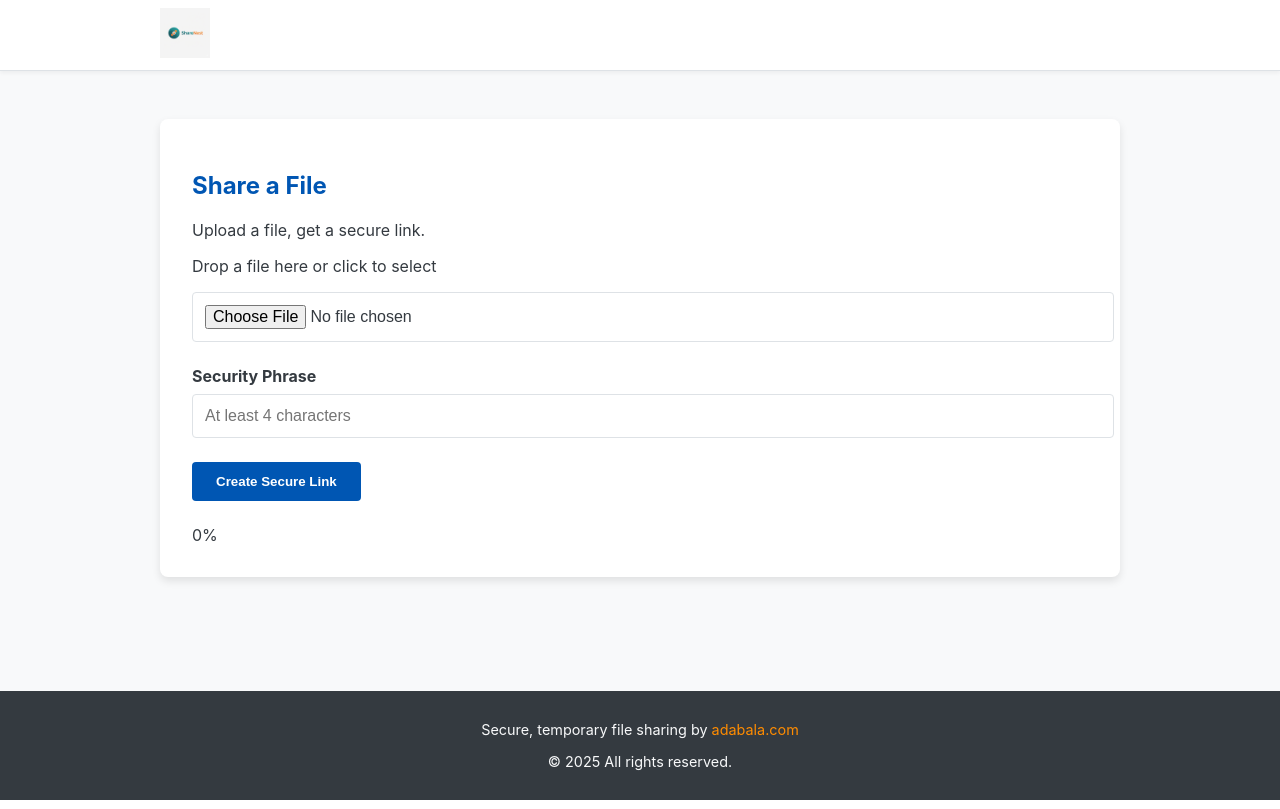
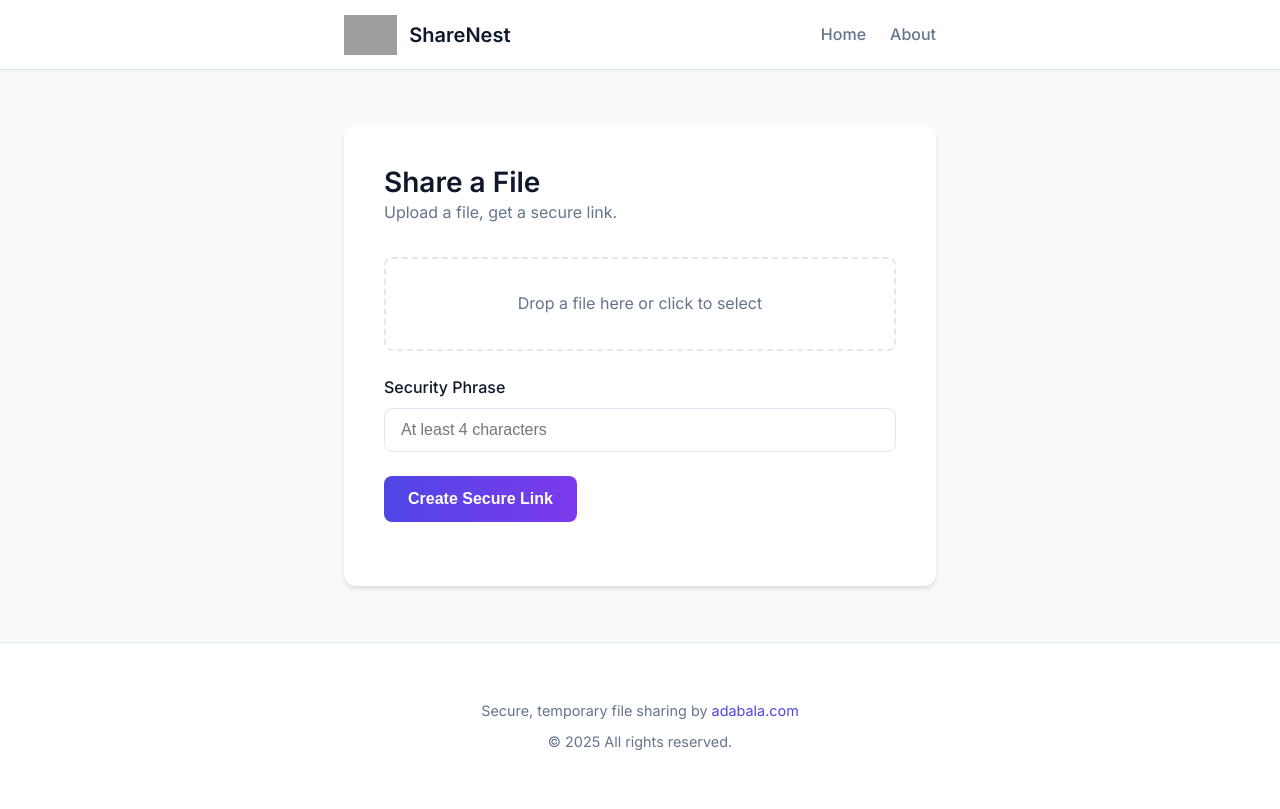
Before and after one commit to adabalap/sharenest, a Flask app: page / in a window 1280 px wide. Run offline with Flask 3, Linux system fonts and the light colour scheme; grey boxes are pictures that could not be loaded.

Commit message:
Fixed the UI rendering issues.

```diff
--- a/app.py
+++ b/app.py
@@ -332,39 +332,7 @@ def oci_abort_multipart_upload(object_name: str, upload_id: str) -> bool:
         logging.exception(f"Multipart abort failed: {e}")
         return False
 
-def oci_generate_part_par(object_name: str, upload_id: str, part_num: int) -> str | None:
-    """
-    Creates a short-lived PAR for a specific part of a multipart upload.
-    """
-    if not oci or not CreatePreauthenticatedRequestDetails:
-        return f"https://mock.oci/par-part/{object_name}?part={part_num}&uid={secrets.token_hex(4)}"
 
-    client = oci_client()
-    if not client:
-        return None
-
-    try:
-        expires = datetime.now(timezone.utc) + timedelta(minutes=app.config["PAR_EXPIRY_MIN"] * 4)
-        # The PAR name must be unique for the object
-        par_name = f"par-part-{object_name}-{part_num}-{secrets.token_hex(4)}"
-        details = oci.object_storage.models.CreatePreauthenticatedRequestDetails(
-            name=par_name,
-            object_name=object_name,
-            access_type="ObjectWrite",
-            time_expires=expires
-        )
-        resp = client.create_preauthenticated_request(
-            namespace_name=app.config["OCI_NAMESPACE"],
-            bucket_name=app.config["OCI_BUCKET_NAME"],
-            create_preauthenticated_request_details=details,
-            upload_id=upload_id,
-            upload_part_num=part_num
-        )
-        base = f"https://{app.config['OCI_NAMESPACE']}.objectstorage.{app.config['OCI_REGION']}.oci.customer-oci.com"
-        return base + resp.data.access_uri
-    except Exception as e:
-        logging.exception(f"PAR (part) creation failed: {e}")
-        return None
 
 # ------------------------------------------------------------------------------
 # Utilities
@@ -435,10 +403,18 @@ def initiate_upload():
         if not upload_id:
             return jsonify(error="Could not initiate multipart upload."), 500
 
+        # For multipart, we also need a single write PAR for the object
+        par_url = oci_generate_write_par(object_name)
+        if not par_url:
+            # If PAR fails, abort the multipart upload to clean up
+            oci_abort_multipart_upload(object_name, upload_id)
+            return jsonify(error="Could not create a secure upload link for multipart."), 500
+
         return jsonify({
             "upload_type": "multipart",
             "upload_id": upload_id,
             "object_name": object_name,
+            "par_url": par_url,  # The base URL for all parts
             "part_size_bytes": app.config["MULTIPART_PART_SIZE_MB"] * 1024 * 1024
         })
     else:
@@ -453,24 +429,7 @@ def initiate_upload():
             "object_name": object_name
         })
 
-@app.route("/api/request-part-url", methods=["POST"])
-def request_part_url():
-    """
-    Generates a PAR for a single part of a multipart upload.
-    """
-    data = request.get_json()
-    object_name = data.get("object_name")
-    upload_id = data.get("upload_id")
-    part_num = data.get("part_num")
 
-    if not all([object_name, upload_id, isinstance(part_num, int)]):
-        return jsonify(error="object_name, upload_id, and part_num are required."), 400
-
-    par_url = oci_generate_part_par(object_name, upload_id, part_num)
-    if not par_url:
-        return jsonify(error="Could not create a secure upload link for the part."), 500
-
-    return jsonify({"par_url": par_url})
 
 @app.route("/api/finalize-upload", methods=["POST"])
 def finalize_upload():
--- a/static/css/style.css
+++ b/static/css/style.css
@@ -1,224 +1,314 @@
 /*
- * ShareNest Modern UI Style
- * Theme: Blue and Orange
+ * ShareNest - Modern UI Style
+ * Theme: "Oceanic Twilight" (Blue/Purple)
  */
 
+@import url('https://fonts.googleapis.com/css2?family=Inter:wght@400;500;600;700&display=swap');
+
 :root {
-    --primary-color: #0056b3; /* A deeper blue */
-    --secondary-color: #ff8c00; /* A vibrant orange */
-    --light-bg: #f8f9fa;
-    --dark-text: #343a40;
-    --light-text: #ffffff;
-    --border-color: #dee2e6;
+    --primary-color: #4f46e5; /* Indigo */
+    --secondary-color: #7c3aed; /* Purple */
+    --accent-color: #ec4899; /* Pink for highlights */
+
+    --bg-color: #f8fafc; /* Light Gray */
+    --surface-color: #ffffff;
+    --on-surface-color: #0f172a; /* Slate */
+    --subtle-text-color: #64748b;
+    --border-color: #e2e8f0;
+
+    --success-color: #22c55e;
+    --error-color: #ef4444;
+
+    --header-height: 70px;
+    --border-radius: 0.75rem;
+    --shadow-sm: 0 1px 2px 0 rgb(0 0 0 / 0.05);
+    --shadow-md: 0 4px 6px -1px rgb(0 0 0 / 0.1), 0 2px 4px -2px rgb(0 0 0 / 0.1);
+    --shadow-lg: 0 10px 15px -3px rgb(0 0 0 / 0.1), 0 4px 6px -4px rgb(0 0 0 / 0.1);
+}
+
+/* --- Base & Typography --- */
+* {
+    box-sizing: border-box;
+    margin: 0;
+    padding: 0;
 }
 
 body {
-    font-family: -apple-system, BlinkMacSystemFont, "Segoe UI", Roboto, "Helvetica Neue", Arial, sans-serif;
-    background-color: var(--light-bg);
-    color: var(--dark-text);
-    margin: 0;
-    padding: 0;
+    font-family: 'Inter', -apple-system, BlinkMacSystemFont, "Segoe UI", Roboto, "Helvetica Neue", Arial, sans-serif;
+    background-color: var(--bg-color);
+    color: var(--on-surface-color);
+    line-height: 1.6;
     display: flex;
     flex-direction: column;
     min-height: 100vh;
+    font-size: 16px;
 }
 
 .container {
     width: 100%;
-    max-width: 960px;
+    max-width: 640px; /* Optimal for content readability */
     margin: 0 auto;
-    padding: 1rem;
+    padding: 1.5rem;
 }
+
+h1, h2, h3 {
+    line-height: 1.2;
+    font-weight: 600;
+}
+h2#card-title { color: var(--on-surface-color); font-size: 1.75rem; }
+p#card-subtitle { color: var(--subtle-text-color); margin-bottom: 2rem; }
 
 /* --- Header --- */
 header {
-    background-color: var(--light-text);
+    background-color: var(--surface-color);
     border-bottom: 1px solid var(--border-color);
-    padding: 0.5rem 1rem;
-    box-shadow: 0 2px 4px rgba(0,0,0,0.05);
+    height: var(--header-height);
+    position: sticky;
+    top: 0;
+    z-index: 100;
+    box-shadow: var(--shadow-sm);
 }
 
 header .container {
     display: flex;
     justify-content: space-between;
     align-items: center;
-    padding: 0;
+    height: 100%;
 }
 
-.logo img {
-    height: 50px; /* Increased logo size */
-    width: auto;
+.logo {
+    display: flex;
+    align-items: center;
+    gap: 0.75rem;
+    text-decoration: none;
+    color: var(--on-surface-color);
 }
+.logo img { height: 40px; width: auto; }
+.logo span { font-size: 1.25rem; font-weight: 600; }
 
-/* --- Burger Menu --- */
-.burger-menu {
-    display: none; /* Hidden on desktop */
-    cursor: pointer;
-    padding: 10px;
-    z-index: 1001;
+/* --- Navigation & Burger Menu --- */
+.nav-links {
+    display: flex;
+    gap: 1.5rem;
 }
+.nav-links a {
+    text-decoration: none;
+    color: var(--subtle-text-color);
+    font-weight: 500;
+    transition: color 0.2s ease;
+}
+.nav-links a:hover { color: var(--primary-color); }
 
+.burger-menu { display: none; cursor: pointer; z-index: 1001; }
 .burger-menu .bar {
     display: block;
     width: 25px;
     height: 3px;
-    background-color: var(--primary-color);
+    background-color: var(--on-surface-color);
     margin: 5px 0;
-    transition: 0.4s;
+    transition: all 0.3s ease-in-out;
 }
 
 /* --- Main Content --- */
 main {
     flex-grow: 1;
-    padding: 1rem 0;
+    padding: 2rem 0;
 }
+
+/* --- Card & Forms --- */
+.card {
+    background-color: var(--surface-color);
+    border-radius: var(--border-radius);
+    box-shadow: var(--shadow-md);
+    padding: 2.5rem;
+    transition: box-shadow 0.3s ease;
+}
+.card:hover { box-shadow: var(--shadow-lg); }
+
+.form-group { margin-bottom: 1.5rem; }
+label { display: block; margin-bottom: 0.5rem; font-weight: 500; color: var(--on-surface-color); }
+
+input[type="password"], input[type="text"] {
+    width: 100%;
+    padding: 0.75rem 1rem;
+    border: 1px solid var(--border-color);
+    border-radius: 0.5rem;
+    font-size: 1rem;
+    transition: border-color 0.2s, box-shadow 0.2s;
+}
+input:focus {
+    outline: none;
+    border-color: var(--primary-color);
+    box-shadow: 0 0 0 3px color-mix(in srgb, var(--primary-color) 20%, transparent);
+}
+
+#file-drop-zone {
+    border: 2px dashed var(--border-color);
+    border-radius: 0.5rem;
+    padding: 2rem;
+    text-align: center;
+    cursor: pointer;
+    transition: border-color 0.2s, background-color 0.2s;
+}
+#file-drop-zone.dragover {
+    border-color: var(--primary-color);
+    background-color: color-mix(in srgb, var(--primary-color) 5%, transparent);
+}
+#file-drop-zone p { color: var(--subtle-text-color); }
+#file-upload { display: none; }
+
+.btn {
+    display: inline-block;
+    padding: 0.875rem 1.5rem;
+    border-radius: 0.5rem;
+    text-decoration: none;
+    font-weight: 600;
+    cursor: pointer;
+    border: none;
+    transition: transform 0.2s, background-color 0.2s;
+    font-size: 1rem;
+}
+.btn:hover { transform: translateY(-2px); }
+.btn:disabled { opacity: 0.6; cursor: not-allowed; transform: none; }
+
+.btn-primary {
+    background: linear-gradient(to right, var(--primary-color), var(--secondary-color));
+    color: #ffffff;
+}
+.btn-primary:hover {
+    background: linear-gradient(to right, color-mix(in srgb, var(--primary-color) 90%, black), color-mix(in srgb, var(--secondary-color) 90%, black));
+}
+
+.btn-secondary {
+    background-color: var(--border-color);
+    color: var(--on-surface-color);
+}
+
+/* --- Progress & Result Views --- */
+.hidden { display: none; }
+#progress-view, #result-view { text-align: center; }
+#progress-filename { font-weight: 600; margin-bottom: 0.5rem; }
+#progress-percent { font-size: 2rem; font-weight: 700; color: var(--primary-color); }
+.progress-bar-container {
+    width: 100%;
+    height: 12px;
+    background-color: var(--border-color);
+    border-radius: 99px;
+    overflow: hidden;
+    margin: 1rem 0;
+}
+#progress-bar {
+    height: 100%;
+    background: linear-gradient(to right, var(--primary-color), var(--secondary-color));
+    border-radius: 99px;
+    transition: width 0.3s ease;
+}
+#progress-status { color: var(--subtle-text-color); }
+
+.share-link-wrapper { text-align: left; }
+.share-link-wrapper .filename { color: var(--primary-color); }
+.share-link-container { margin: 1.5rem 0; }
+.share-link-input-wrapper { display: flex; gap: 0.5rem; }
+#share-url-input {
+    flex-grow: 1;
+    background-color: var(--bg-color);
+    border-color: var(--border-color);
+    color: var(--on-surface-color);
+}
+#copy-btn { white-space: nowrap; }
+#reset-button { width: 100%; margin-top: 1rem; }
+
+.error-message {
+    background-color: color-mix(in srgb, var(--error-color) 10%, transparent);
+    border: 1px solid color-mix(in srgb, var(--error-color) 30%, transparent);
+    color: var(--error-color);
+    padding: 1rem;
+    border-radius: 0.5rem;
+    margin-bottom: 1.5rem;
+}
+.error-message h3 { color: var(--error-color); }
 
 /* --- Footer --- */
 footer {
-    background-color: var(--dark-text);
-    color: var(--light-bg);
-    padding: 1rem;
+    background-color: var(--surface-color);
+    border-top: 1px solid var(--border-color);
+    color: var(--subtle-text-color);
+    padding: 2rem 0;
     text-align: center;
     font-size: 0.9rem;
     margin-top: auto;
 }
+footer a { color: var(--primary-color); text-decoration: none; }
+footer a:hover { text-decoration: underline; }
+footer .copyright { margin-top: 0.5rem; }
 
-footer a {
-    color: var(--secondary-color);
-    text-decoration: none;
+/* --- Flash Messages --- */
+.flash-messages { margin-bottom: 1.5rem; }
+.flash-message {
+    padding: 1rem;
+    border-radius: 0.5rem;
+    border: 1px solid transparent;
 }
-
-/* --- Forms & Cards --- */
-.card {
-    background-color: var(--light-text);
-    border-radius: 8px;
-    box-shadow: 0 4px 8px rgba(0,0,0,0.1);
-    padding: 2rem;
-    margin-top: 1rem;
-}
-
-h1, h2 {
-    color: var(--primary-color);
-}
-
-.form-group {
-    margin-bottom: 1.5rem;
-}
-
-label {
-    display: block;
-    margin-bottom: 0.5rem;
-    font-weight: bold;
-}
-
-input[type="file"],
-input[type="password"],
-input[type="text"] {
-    width: 100%;
-    padding: 0.75rem;
-    border: 1px solid var(--border-color);
-    border-radius: 4px;
-    font-size: 1rem;
-}
-
-.btn {
-    display: inline-block;
-    padding: 0.75rem 1.5rem;
-    border-radius: 4px;
-    text-decoration: none;
-    font-weight: bold;
-    cursor: pointer;
-    border: none;
-    transition: background-color 0.3s ease;
-}
-
-.btn-primary {
-    background-color: var(--primary-color);
-    color: var(--light-text);
-}
-
-.btn-primary:hover {
-    background-color: #004494;
-}
-
-.btn-secondary {
-    background-color: var(--secondary-color);
-    color: var(--light-text);
-}
-
-.btn-secondary:hover {
-    background-color: #cc7000;
-}
-
-/* --- Result & Share Link --- */
-#result {
-    margin-top: 2rem;
-}
-
-.share-link-wrapper {
-    display: flex;
-    align-items: center;
-    gap: 10px;
-    margin-top: 1rem;
-}
-
-#share-url {
-    flex-grow: 1;
-    background-color: #e9ecef;
-    padding: 0.75rem;
-    border-radius: 4px;
-    border: 1px solid var(--border-color);
-    overflow-x: auto;
-    white-space: nowrap;
-}
-
-#copy-btn {
-    flex-shrink: 0;
+.flash-message.error {
+    background-color: color-mix(in srgb, var(--error-color) 10%, transparent);
+    border-color: color-mix(in srgb, var(--error-color) 30%, transparent);
+    color: var(--error-color);
 }
 
 /* --- PWA Install Prompt --- */
 #install-prompt {
     display: none;
     position: fixed;
-    bottom: 1rem;
+    bottom: 1.5rem;
     left: 50%;
     transform: translateX(-50%);
-    background-color: var(--dark-text);
-    color: var(--light-text);
-    padding: 1rem;
-    border-radius: 8px;
-    box-shadow: 0 4px 12px rgba(0,0,0,0.2);
+    background-color: var(--on-surface-color);
+    color: var(--bg-color);
+    padding: 1rem 1.5rem;
+    border-radius: var(--border-radius);
+    box-shadow: var(--shadow-lg);
     z-index: 1000;
     align-items: center;
     gap: 1rem;
+    max-width: 90%;
 }
-
-#install-prompt p {
-    margin: 0;
-}
-
-#install-btn, #install-dismiss-btn {
-    flex-shrink: 0;
-}
-
+#install-prompt img { height: 40px; width: 40px; }
+#install-prompt p { margin: 0; flex-grow: 1; }
+.install-prompt-buttons { display: flex; gap: 0.5rem; align-items: center; }
 #install-dismiss-btn {
     background: none;
     border: none;
-    color: var(--light-text);
+    color: var(--subtle-text-color);
     font-size: 1.5rem;
     cursor: pointer;
     padding: 0 0.5rem;
+    line-height: 1;
 }
 
 /* --- Responsive --- */
 @media (max-width: 768px) {
-    .container {
-        padding: 0.5rem;
+    body { font-size: 15px; }
+    .container { padding: 1rem; }
+    .card { padding: 1.5rem; }
+
+    .nav-links {
+        position: absolute;
+        top: var(--header-height);
+        left: 0;
+        right: 0;
+        background-color: var(--surface-color);
+        flex-direction: column;
+        padding: 1rem;
+        border-bottom: 1px solid var(--border-color);
+        transform: translateY(-120%);
+        transition: transform 0.3s ease-in-out;
+        box-shadow: var(--shadow-md);
     }
-    .card {
-        padding: 1.5rem;
-    }
-    .burger-menu {
-        display: block;
-    }
+    .nav-links.show { transform: translateY(0); }
+    .burger-menu { display: block; }
+    .burger-menu.active .bar:nth-child(1) { transform: translateY(8px) rotate(45deg); }
+    .burger-menu.active .bar:nth-child(2) { opacity: 0; }
+    .burger-menu.active .bar:nth-child(3) { transform: translateY(-8px) rotate(-45deg); }
+
+    #install-prompt { flex-direction: column; text-align: center; }
 }
--- a/templates/index.html
+++ b/templates/index.html
@@ -147,7 +147,7 @@ document.addEventListener('DOMContentLoaded', () => {
         await finalizeUpload(pin, file.name, objectName, file.size);
     }
 
-    async function multipartUpload(file, pin, { upload_id, object_name, part_size_bytes }) {
+    async function multipartUpload(file, pin, { upload_id, object_name, part_size_bytes, par_url }) {
         const totalParts = Math.ceil(file.size / part_size_bytes);
         let uploadedParts = [];
         let loadedSoFar = 0;
@@ -160,15 +160,10 @@ document.addEventListener('DOMContentLoaded', () => {
             const end = Math.min(start + part_size_bytes, file.size);
             const chunk = file.slice(start, end);
 
-            const partUrlResponse = await fetch('/api/request-part-url', {
-                method: 'POST',
-                headers: { 'Content-Type': 'application/json' },
-                body: JSON.stringify({ object_name, upload_id, part_num: partNum }),
-            });
-            if (!partUrlResponse.ok) throw new Error(`Could not get URL for part ${partNum}.`);
-            const { par_url } = await partUrlResponse.json();
+            // Construct the URL for the part upload
+            const partUrl = `${par_url}?uploadId=${upload_id}&partNumber=${partNum}`;
 
-            const etag = await uploadWithXHR(par_url, chunk, (partLoaded, partTotal) => {
+            const etag = await uploadWithXHR(partUrl, chunk, (partLoaded, partTotal) => {
                 updateProgressUI(loadedSoFar + partLoaded, file.size, `Uploading part ${partNum} of ${totalParts}...`);
             });
 
--- a/templates/layout.html
+++ b/templates/layout.html
@@ -7,7 +7,7 @@
 
     <!-- PWA Manifest -->
     <link rel="manifest" href="{{ url_for('serve_manifest') }}">
-    <link rel="icon" href="{{ url_for('static', filename='images/icon.png') }}">
+    <link rel="icon" href="{{ url_for('static', filename='images/sharenest_final_app_icon.png') }}">
 
     <!-- Custom Stylesheet -->
     <link rel="stylesheet" href="{{ url_for('static', filename='css/style.css') }}">
@@ -19,6 +19,7 @@
     <div class="container">
       <a href="{{ url_for('home') }}" class="logo">
         <img src="{{ url_for('static', filename='images/logo.png') }}" alt="ShareNest Logo">
+        <span>ShareNest</span>
       </a>
 
       <!-- Burger Menu Button (Mobile) -->
@@ -27,6 +28,12 @@
         <div class="bar"></div>
         <div class="bar"></div>
       </div>
+
+      <!-- Navigation Links -->
+      <nav class="nav-links" id="nav-links">
+        <a href="https://adabala.com" target="_blank">Home</a>
+        <a href="https://github.com/adabalap/sharenest" target="_blank">About</a>
+      </nav>
     </div>
   </header>
 
@@ -49,25 +56,27 @@
 
   <!-- Footer -->
   <footer>
-    <p>Secure, temporary file sharing by <a href="https://adabala.com" target="_blank">adabala.com</a></p>
-    <p class="copyright">&copy; 2025 All rights reserved.</p>
+    <div class="container">
+        <p>Secure, temporary file sharing by <a href="https://adabala.com" target="_blank">adabala.com</a></p>
+        <p class="copyright">&copy; 2025 All rights reserved.</p>
+    </div>
   </footer>
 
   <!-- PWA Install Prompt -->
   <div id="install-prompt">
-    <img src="{{ url_for('static', filename='images/icon.png') }}" alt="Icon">
+    <img src="{{ url_for('static', filename='images/sharenest_app_icon.png') }}" alt="Icon">
     <p>Get the best experience by installing the ShareNest app on your device.</p>
-    <button id="install-btn" class="btn btn-primary">Install</button>
-    <button id="install-dismiss-btn">&times;</button>
+    <div class="install-prompt-buttons">
+        <button id="install-btn" class="btn btn-primary">Install</button>
+        <button id="install-dismiss-btn">&times;</button>
+    </div>
   </div>
 
   <script>
     // --- Mobile Menu ---
     document.getElementById('burger-menu').addEventListener('click', function() {
-      const navLinks = document.querySelector('.nav-links');
-      if (navLinks) {
-        navLinks.classList.toggle('show');
-      }
+      document.getElementById('nav-links').classList.toggle('show');
+      this.classList.toggle('active');
     });
 
     // --- PWA Installation ---
@@ -124,7 +133,13 @@
     // --- Generic Copy to Clipboard ---
     function copyToClipboard(text, successMessage) {
         navigator.clipboard.writeText(text).then(() => {
-            alert(successMessage || 'Copied to clipboard!');
+            // Using a more subtle notification instead of alert()
+            const btn = document.getElementById('copy-btn');
+            if (btn) {
+                const originalText = btn.textContent;
+                btn.textContent = 'Copied!';
+                setTimeout(() => { btn.textContent = originalText; }, 2000);
+            }
         }).catch(err => {
             console.error('Failed to copy: ', err);
             alert('Failed to copy to clipboard.');
```
Also changed, not shown: images/icon.png (deleted), images/logo.png (deleted), images/smcard.png (deleted), static/images/favicon_16x16.png (added), static/images/favicon_32x32.png (added), static/images/favicon_48x48.png (added), static/images/favicon_512x512.png (added), static/images/mobile_icon_1024x1024.png (added), static/images/mobile_icon_144x144.png (added), static/images/mobile_icon_192x192.png (added), static/images/mobile_icon_512x512.png (added), static/images/mobile_icon_96x96.png (added), static/images/sharenest_final_app_icon.png (added).
